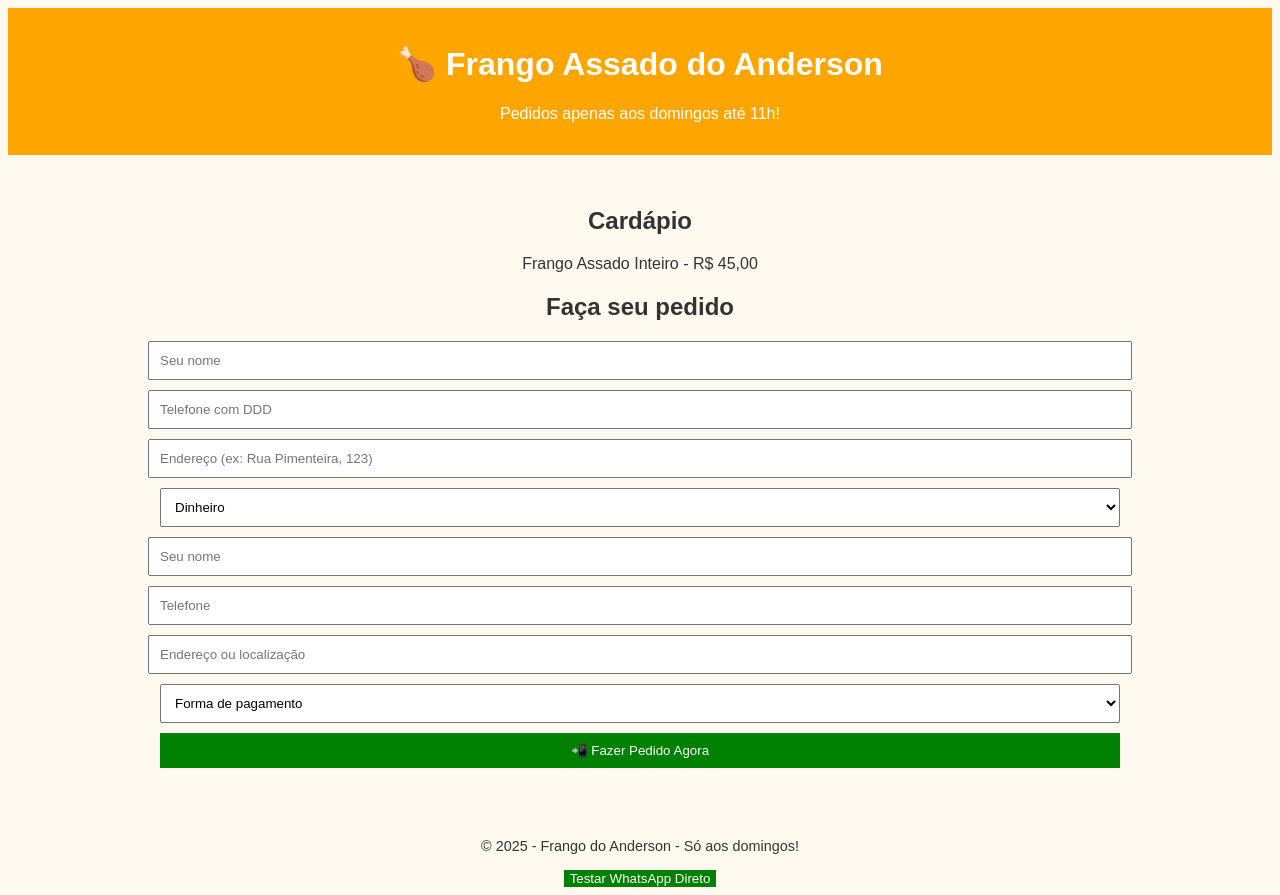
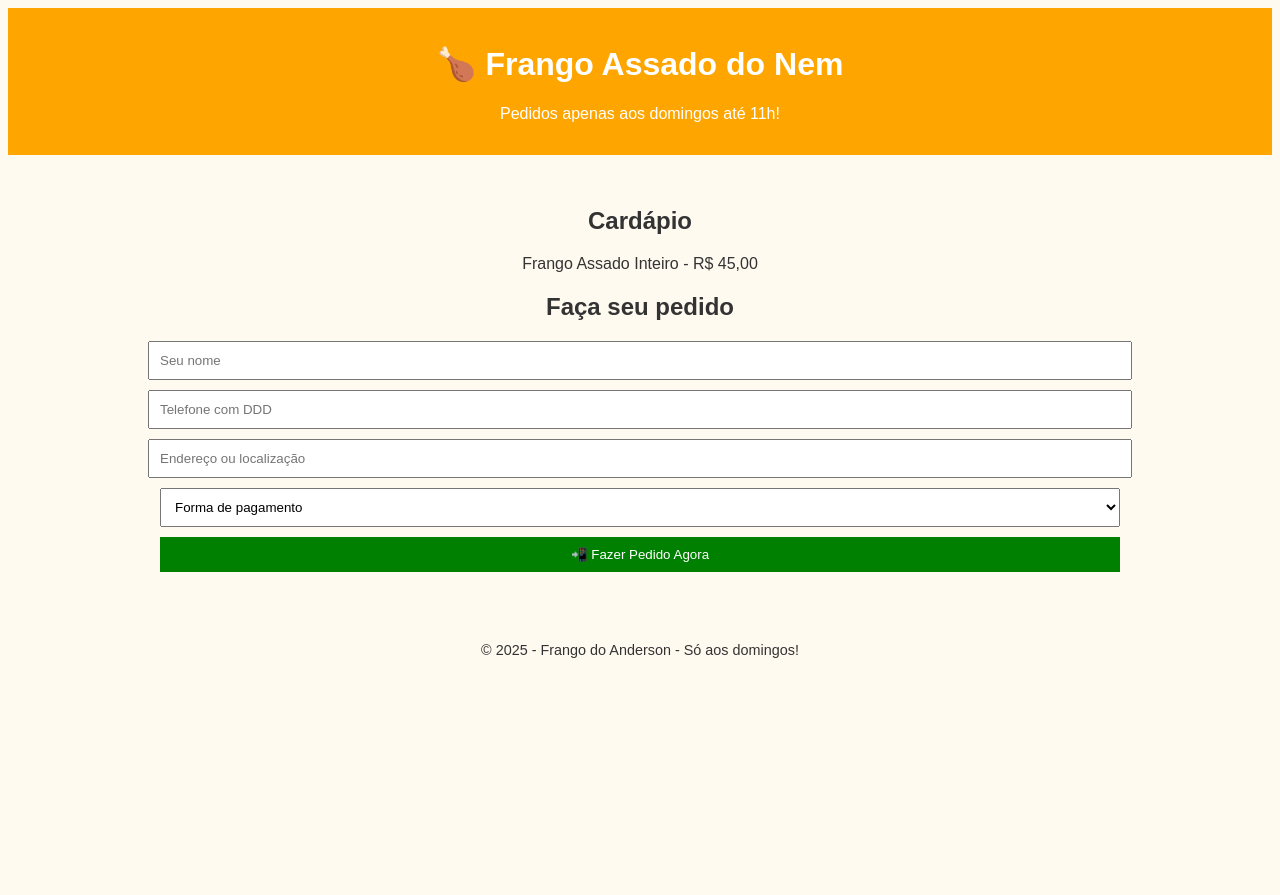
Before and after one commit to andersoncljunior/Frango-Assado-do-Nem, a plain HTML site: page index.html in a window 1280 px wide. After the commit the page ends 800 px from the top, so only its background shows below. Drawn offline with Linux system fonts and the light colour scheme; a script that the page names is missing.

Commit message:
Add files via upload

```diff
--- a/index.html
+++ b/index.html
@@ -2,33 +2,26 @@
 <html lang="pt-br">
 <head>
   <meta charset="UTF-8">
-  <title>Frango Assado do Anderson</title>
+  <title>Frango Assado do Nem</title>
   <link rel="stylesheet" href="style.css">
 </head>
 <body>
   <header>
-    <h1>🍗 Frango Assado do Anderson</h1>
+    <h1>🍗 Frango Assado do Nem</h1>
     <p>Pedidos apenas aos domingos até 11h!</p>
   </header>
+
   <main>
     <section>
       <h2>Cardápio</h2>
       <p>Frango Assado Inteiro - R$ 45,00</p>
     </section>
+
     <section>
       <h2>Faça seu pedido</h2>
       <form id="pedidoForm">
         <input type="text" id="nome" placeholder="Seu nome" required>
         <input type="tel" id="telefone" placeholder="Telefone com DDD" required>
-        <input type="text" id="endereco" placeholder="Endereço (ex: Rua Pimenteira, 123)" required>
-        <select id="pagamento">
-          <option value="dinheiro">Dinheiro</option>
-          <option value="pix">Pix</option>
-          <option value="cartao">Cartão</option>
-        </select>
-            <form id="pedidoForm">
-  <input type="text" id="nome" placeholder="Seu nome" required>
-  <input type="tel" id="telefone" placeholder="Telefone" required>
         <input type="text" id="endereco" placeholder="Endereço ou localização" required>
 
         <select id="pagamento" required>
@@ -40,18 +33,13 @@
 
         <button type="submit">📲 Fazer Pedido Agora</button>
       </form>
-
     </section>
   </main>
+
   <footer>
     <p>&copy; 2025 - Frango do Anderson - Só aos domingos!</p>
   </footer>
+
   <script src="script.js"></script>
-
-            <a href="https://wa.me/5521986164548?text=Quero%20um%20frango%20assado!" target="_blank">
-             <button>Testar WhatsApp Direto</button>
-           </a>
-
-
 </body>
 </html>
```
Lines whose indentation alone changed are shown as unchanged.
